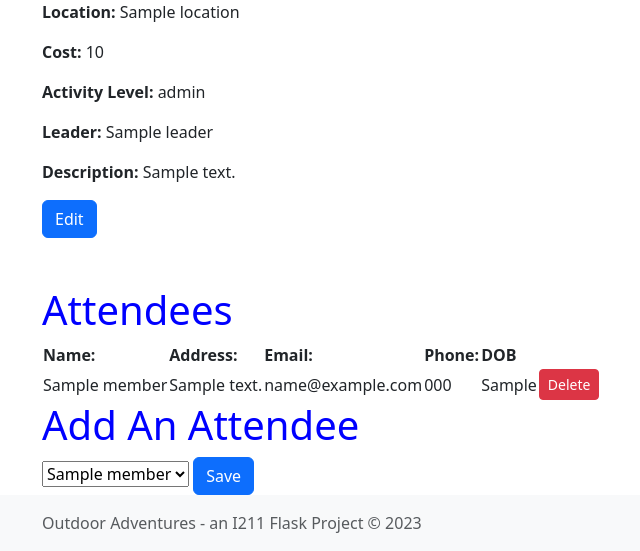
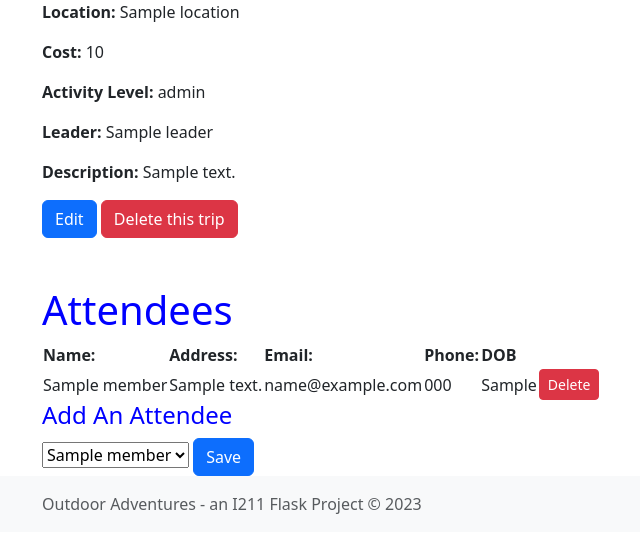
Before and after one commit to ryandossey/I211_projects, a Flask app: template templates/trip.html in a window 1280 px wide. Shown: the part 280-831 px from the top of the page, without its empty margins (40-680 px from the left). After the commit the page ends 794 px from the top, so only its background shows below. Run offline with Flask 2, Linux system fonts and the light colour scheme; the template is opened without the code that fills it: most values are stand-ins (such as "Sample title", 1, 10 or a date in 2020).

Commit message:
saturday two

```diff
--- a/app.py
+++ b/app.py
@@ -116,7 +116,7 @@ def trip(trip_id=None):
 #grab trip_id from route and convert to int so we can use it as an index
         trip_id = int(trip_id)
 
-        trips=database.get_trips() #get_trips
+        # trips=database.get_trips() #get_trips
         trip = database.get_trip(trip_id) #get_trip
         attendees=database.get_attendees(trip_id)
         members=database.get_members()
@@ -212,7 +212,7 @@ def add_trips():
 # create a route to allow members to edit their trips
 @app.route('/trips/<trip_id>/edit', methods=['GET', 'POST'])
 def edit_trip(trip_id=None):
-    # trips = get_trips()
+    trips = database.get_trips()
     trip_id = int(trip_id)
     # set trip id = to the integer of the trip, allowing my count function to work
     if request.method=='POST':
--- a/templates/trip.html
+++ b/templates/trip.html
@@ -24,6 +24,9 @@
 
 <div class="text-right">
     <a class="btn btn-primary" href="{{url_for('edit_trip', trip_id=trip_id)}}" role="button">Edit</a>
+    <a href="" class="btn btn-danger">Delete this trip</a>
+
+
 </div>
 
 <br> </br>
@@ -52,9 +55,9 @@
 {% endfor %}
 </table>
 
-<h1 style="color:blue">Add An Attendee</h1>
+<h4 style="color:blue">Add An Attendee</h4>
+<div class="text-center"></div>
 
-<div class="text-center"></div>
 <form method="POST" action="{{url_for('add_attendees', trip_id=trip_id,)}}">
 <select name="attendees" id="attendees">
     {% for member in members %}
@@ -63,7 +66,6 @@
 </select>
     <button type="submit"  value="Submit" class="btn btn-primary">Save</button>
 </form>
-
 </div>
 
 
```
